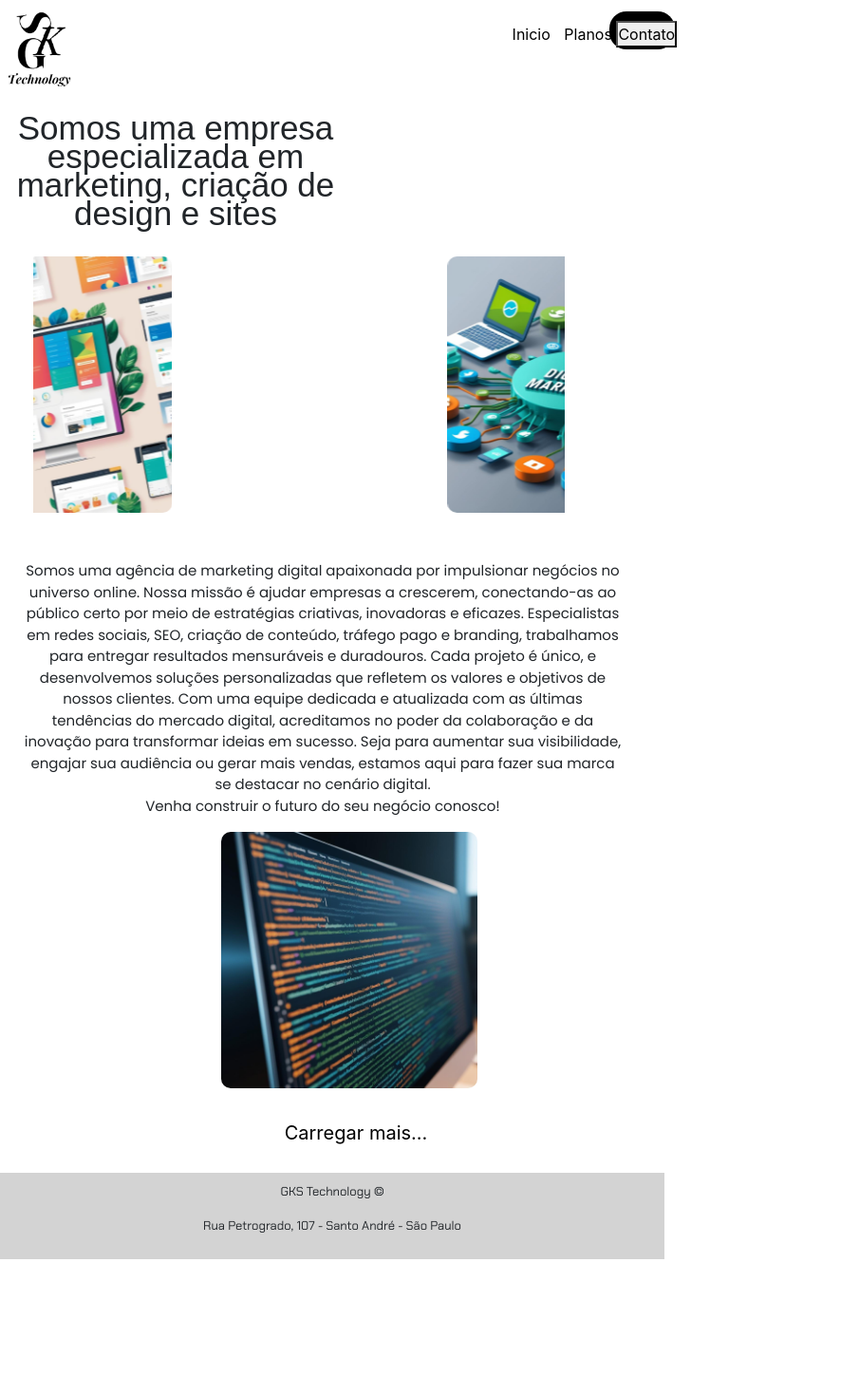
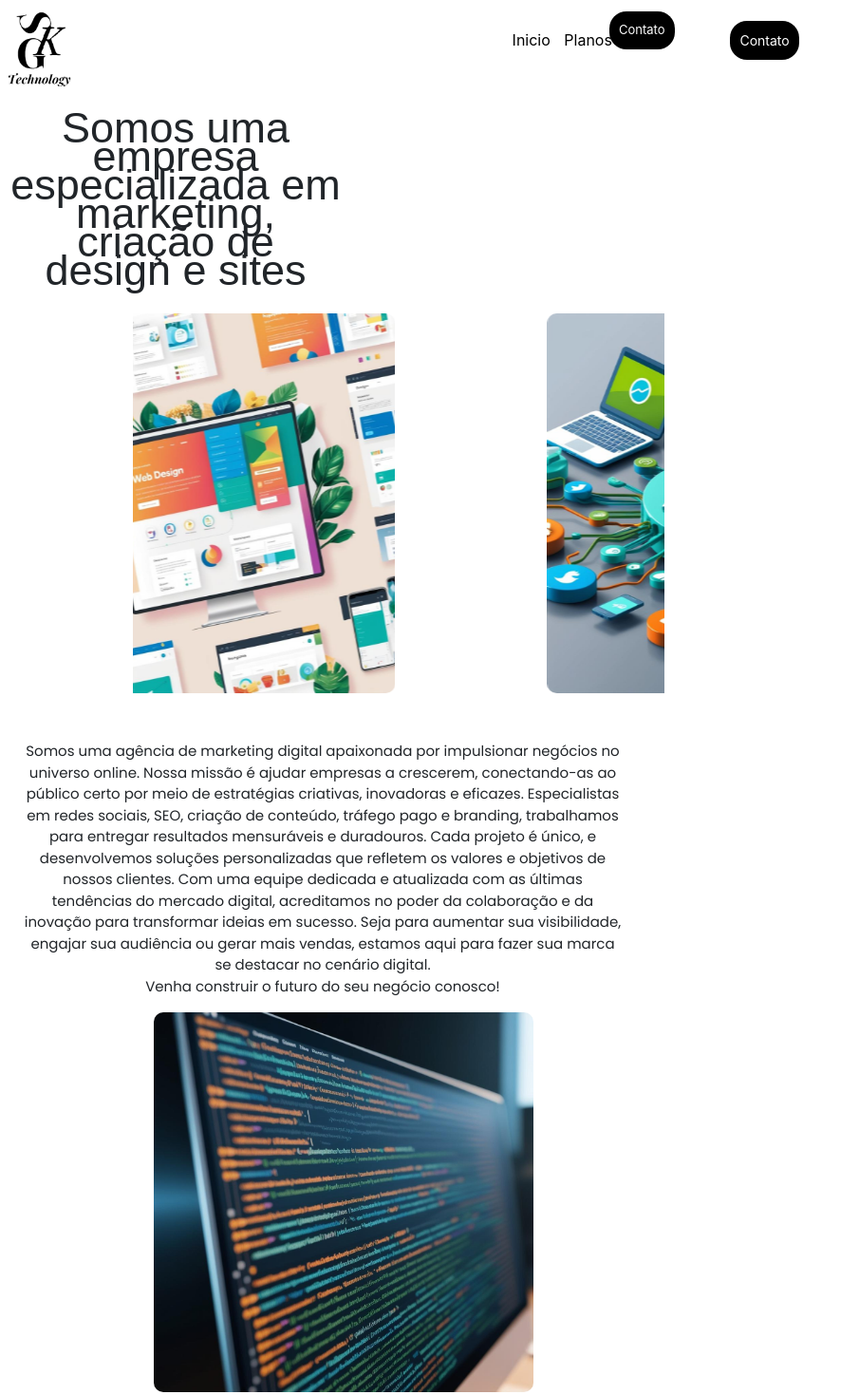
Before and after one commit to guilhermegdantas/Teste-de-Lan-amento, a plain HTML site: page index.html in a window 1280 px wide. Shown: the top 1469 px of the page at 95% size, without its empty margins (0-905 px from the left). Before the commit the page ends 1326 px from the top, so only its background shows below. Drawn offline with nearby package versions, Linux system fonts and the light colour scheme; a web font is replaced by a local one.

Commit message:
quinto commit

```diff
--- a/index.html
+++ b/index.html
@@ -27,7 +27,7 @@
             <button class="inicio">Inicio</button>
         </a>
         <button class="orcamento">Planos</button>
-        <button class="contato">Contato</button>
+        <button class="btn-contato">Contato</button>
     </div>
 
     <div>
--- a/style.css
+++ b/style.css
@@ -14,7 +14,7 @@ body{
 }
 
 img{
-    max-width: 270px;
+    max-width: 400px;
     border-radius: 10px;
 }
 
@@ -78,19 +78,39 @@ img{
     transition: .5s;
 }
 
+.btn-contato{
+    border: none;
+    background-color: black;
+    color: white;
+    margin-left: 120px;
+    padding: 10px;
+    font-size: 14px;
+    border-radius: 18px;
+    cursor: pointer;
+}
+
+.btn-contato:hover{
+    transition: .5s;
+    background-color: #151515;
+    color: lightgray;
+}
+
 .descricao{
     margin: 10px;
     margin-top: 120px;
     font-family: 'Playfair', sans-serif;
-    font-size: 35px;
+    font-size: 45px;
     width: 350px;
     line-height:30px;
 }
 
 .carousel-imagens{
-    width: 80%;
-    margin-left: 5%;
+    margin-left: 20%;
     margin-top: 30px;
+}
+
+.w-100{
+    width: 100%;
 }
 
 .texto-apresentacao {
@@ -104,7 +124,7 @@ img{
 
 .noteCod{
     width: 90%;
-    margin-left: 9%;
+    margin-left: 7%;
 }
 
 .modal {
@@ -220,10 +240,11 @@ details p{
 
 .btn {
     text-align: center;
-    margin: 20px;
+    margin: 5px;
 }
 
 .btnSurpresa {
+    margin-left: -20px;
     font-size: 20px;
     border: none;
     background-color: transparent;
```
